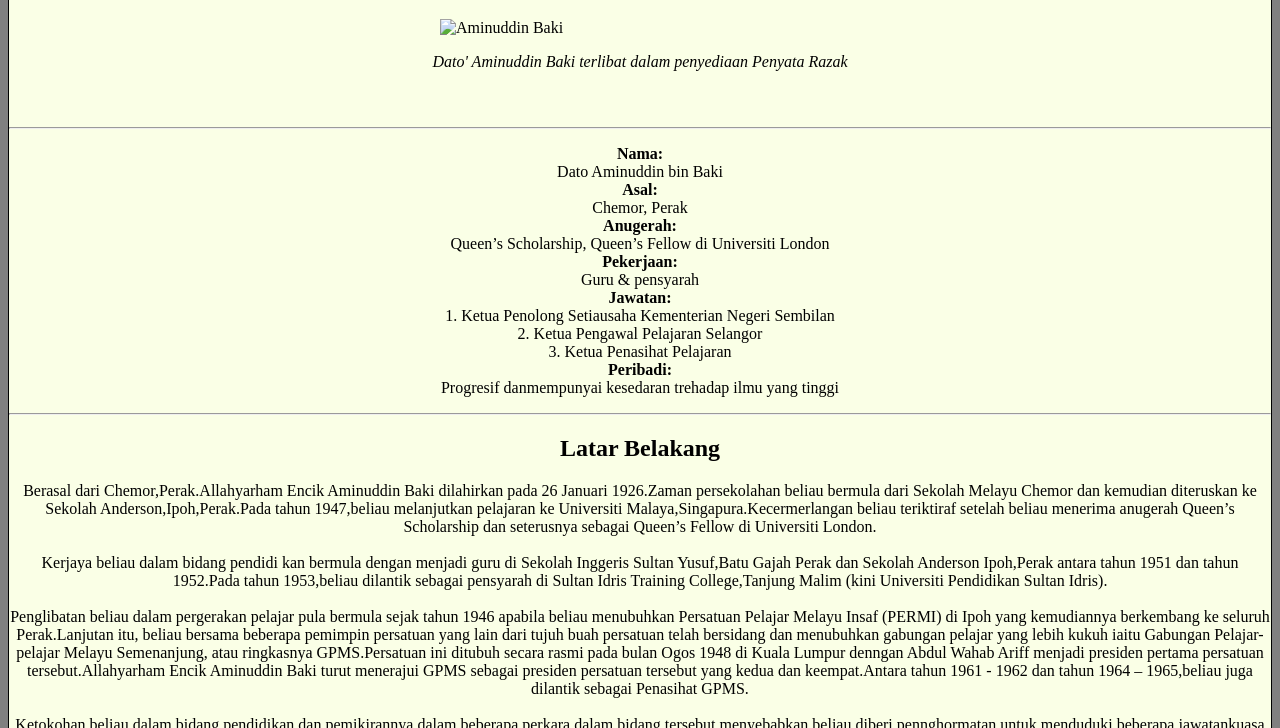
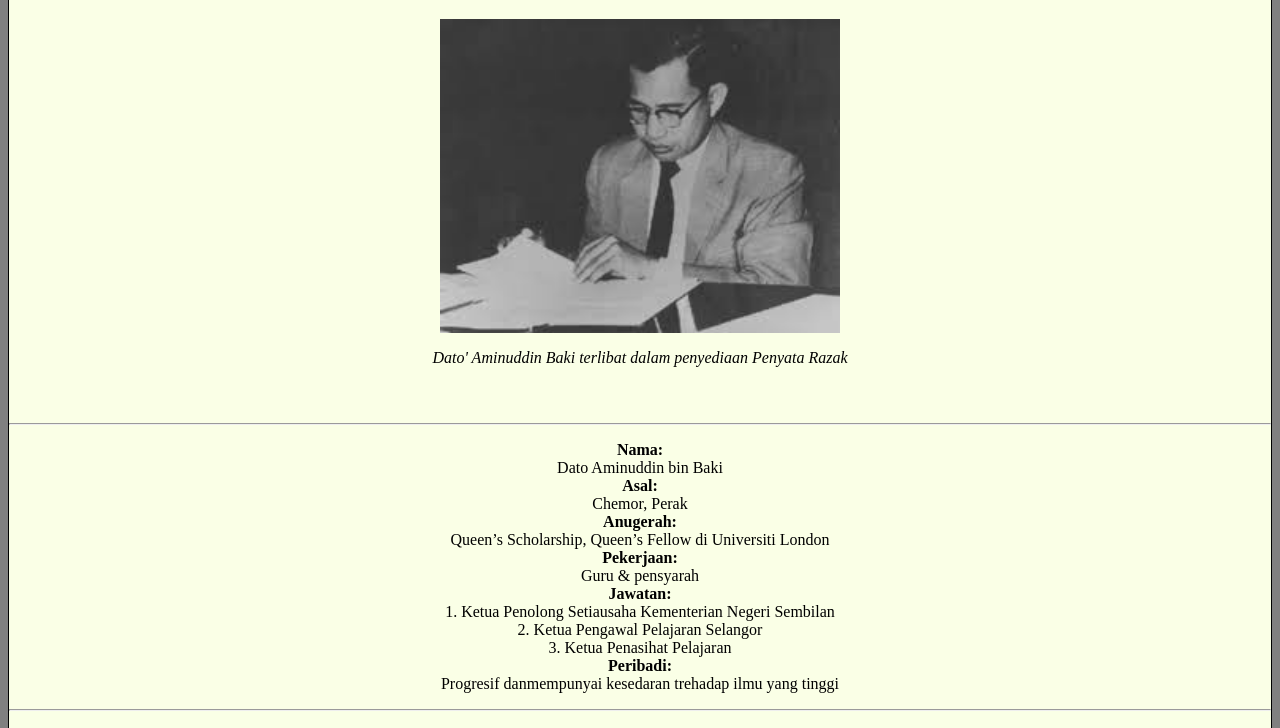
Before and after one commit to SholinADM/Aminuddin-Baki, a plain HTML site: page index.html in a window 1280 px wide. Shown: the part 70-798 px from the top of the page. Drawn offline with Linux system fonts and the light colour scheme.

Commit message:
Update index.html

```diff
--- a/index.html
+++ b/index.html
@@ -41,7 +41,7 @@ p{
 <body id="main">
 <h1 id="title">Dato' Aminuddin Baki</h1>
 <div id="img-div">
-<img id="image" src="Picture\aminudinBaki.jpg" alt="Aminuddin Baki">
+<img id="image" src="aminudinBaki.jpg" alt="Aminuddin Baki">
 <p id="img-caption"><em>Dato' Aminuddin Baki terlibat dalam penyediaan Penyata Razak</em><p>
 </div>
 <section id= "tribute-info">
```
